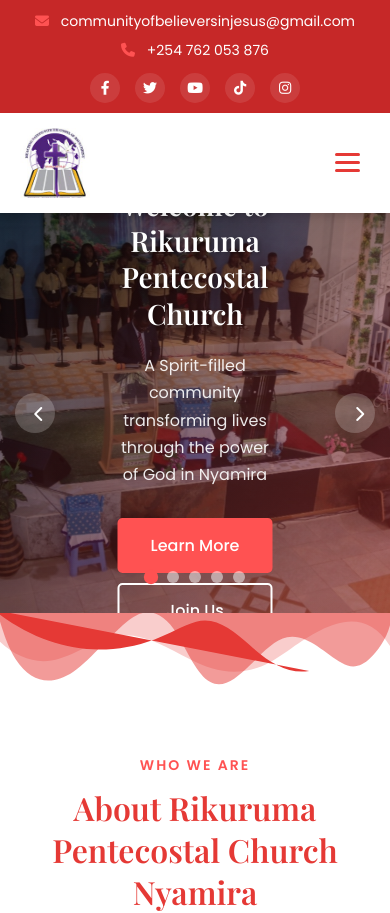
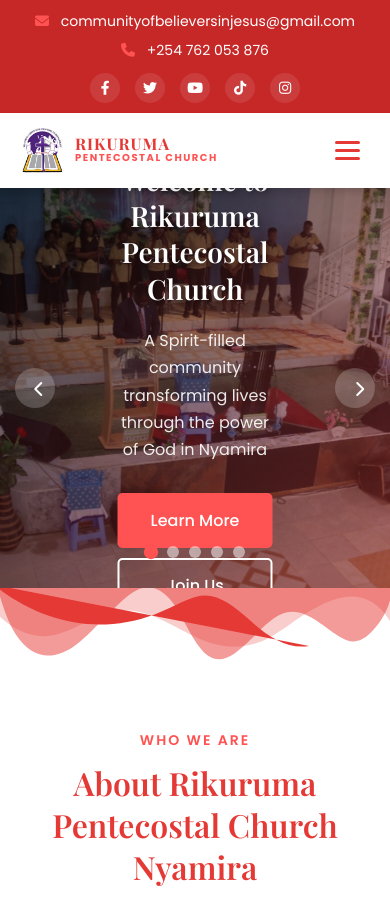
Before and after one commit to Kennedy-Mutuku/RIKURUMA-PENTECOSTAL-CHURCH-NYAMIRA-Front-End, a React (Vite) app: page / in a window 390 px wide. Shown: the top 913 px of the page. Built offline with nearby package versions, Linux system fonts and the light colour scheme.

Commit message:
Optimize mobile navbar: add church branding, fix hamburger toggle, and implement accordion dropdowns

```diff
--- a/src/components/Navbar.jsx
+++ b/src/components/Navbar.jsx
@@ -3,9 +3,18 @@
 
 const Navbar = () => {
     const [mobileMenuOpen, setMobileMenuOpen] = useState(false);
+    const [activeDropdown, setActiveDropdown] = useState(null);
 
     const toggleMobileMenu = () => {
         setMobileMenuOpen(!mobileMenuOpen);
+        setActiveDropdown(null);
+    };
+
+    const toggleDropdown = (e, index) => {
+        if (window.innerWidth <= 1024) {
+            e.preventDefault();
+            setActiveDropdown(activeDropdown === index ? null : index);
+        }
     };
 
     return (
@@ -30,56 +39,61 @@
             </div>
 
             {/* Header */}
-            <header className="header">
+            <header className={`header ${mobileMenuOpen ? 'nav-open' : ''}`}>
                 <div className="container">
                     <div className="header-content">
                         <div className="logo">
-                            <Link to="/">
+                            <Link to="/" className="logo-link">
                                 <img src="/images/logo.png" alt="Rikuruma Pentecostal Church Nyamira" className="logo-img" />
+                                <div className="logo-text">
+                                    <h1>RIKURUMA</h1>
+                                    <span>PENTECOSTAL CHURCH</span>
+                                </div>
                             </Link>
                         </div>
-                        <nav className={`main-nav ${mobileMenuOpen ? 'active' : ''}`}>
-                            <ul className="nav-menu">
-                                <li><NavLink to="/" className={({ isActive }) => isActive ? "active" : ""}>Home</NavLink></li>
-                                <li className="dropdown">
-                                    <NavLink to="/about">About Us <i className="fas fa-chevron-down"></i></NavLink>
+                        <nav className="main-nav">
+                            <ul className={`nav-menu ${mobileMenuOpen ? 'active' : ''}`}>
+                                <li><NavLink to="/" className={({ isActive }) => isActive ? "active" : ""} onClick={() => setMobileMenuOpen(false)}>Home</NavLink></li>
+                                <li className={`dropdown ${activeDropdown === 1 ? 'active' : ''}`}>
+                                    <NavLink to="/about" onClick={(e) => toggleDropdown(e, 1)}>About Us <i className="fas fa-chevron-down"></i></NavLink>
                                     <ul className="dropdown-menu">
-                                        <li><Link to="/about#who-we-are">Who We Are</Link></li>
-                                        <li><Link to="/about#our-history">Our History</Link></li>
-                                        <li><Link to="/about#vision-mission">Vision & Mission</Link></li>
-                                        <li><Link to="/about#leadership">Leadership Team</Link></li>
-                                        <li><Link to="/about#statement-of-faith">Statement of Faith</Link></li>
+                                        <li><Link to="/about#who-we-are" onClick={() => setMobileMenuOpen(false)}>Who We Are</Link></li>
+                                        <li><Link to="/about#our-history" onClick={() => setMobileMenuOpen(false)}>Our History</Link></li>
+                                        <li><Link to="/about#vision-mission" onClick={() => setMobileMenuOpen(false)}>Vision & Mission</Link></li>
+                                        <li><Link to="/about#leadership" onClick={() => setMobileMenuOpen(false)}>Leadership Team</Link></li>
+                                        <li><Link to="/about#statement-of-faith" onClick={() => setMobileMenuOpen(false)}>Statement of Faith</Link></li>
                                     </ul>
                                 </li>
-                                <li className="dropdown">
-                                    <NavLink to="/ministries">Ministries <i className="fas fa-chevron-down"></i></NavLink>
+                                <li className={`dropdown ${activeDropdown === 2 ? 'active' : ''}`}>
+                                    <NavLink to="/ministries" onClick={(e) => toggleDropdown(e, 2)}>Ministries <i className="fas fa-chevron-down"></i></NavLink>
                                     <ul className="dropdown-menu">
-                                        <li><Link to="/ministries#evangelism">Evangelism</Link></li>
-                                        <li><Link to="/ministries#discipleship">Discipleship</Link></li>
-                                        <li><Link to="/ministries#youth-ministry">Youth Ministry</Link></li>
-                                        <li><Link to="/ministries#women-ministry">Women Ministry</Link></li>
-                                        <li><Link to="/ministries#men-ministry">Men Ministry</Link></li>
-                                        <li><Link to="/ministries#children-ministry">Children Ministry</Link></li>
-                                        <li><Link to="/ministries#community-outreach">Community Outreach</Link></li>
+                                        <li><Link to="/ministries#evangelism" onClick={() => setMobileMenuOpen(false)}>Evangelism</Link></li>
+                                        <li><Link to="/ministries#discipleship" onClick={() => setMobileMenuOpen(false)}>Discipleship</Link></li>
+                                        <li><Link to="/ministries#youth-ministry" onClick={() => setMobileMenuOpen(false)}>Youth Ministry</Link></li>
+                                        <li><Link to="/ministries#women-ministry" onClick={() => setMobileMenuOpen(false)}>Women Ministry</Link></li>
+                                        <li><Link to="/ministries#men-ministry" onClick={() => setMobileMenuOpen(false)}>Men Ministry</Link></li>
+                                        <li><Link to="/ministries#children-ministry" onClick={() => setMobileMenuOpen(false)}>Children Ministry</Link></li>
+                                        <li><Link to="/ministries#community-outreach" onClick={() => setMobileMenuOpen(false)}>Community Outreach</Link></li>
                                     </ul>
                                 </li>
-                                <li className="dropdown">
-                                    <NavLink to="/programs">Programs <i className="fas fa-chevron-down"></i></NavLink>
+                                <li className={`dropdown ${activeDropdown === 3 ? 'active' : ''}`}>
+                                    <NavLink to="/programs" onClick={(e) => toggleDropdown(e, 3)}>Programs <i className="fas fa-chevron-down"></i></NavLink>
                                     <ul className="dropdown-menu">
-                                        <li><Link to="/programs#missions">Mission Trips</Link></li>
-                                        <li><Link to="/programs#bible-study">Bible Study</Link></li>
-                                        <li><Link to="/programs#prayer">Prayer Programs</Link></li>
-                                        <li><Link to="/programs#training">Leadership Training</Link></li>
+                                        <li><Link to="/programs#missions" onClick={() => setMobileMenuOpen(false)}>Mission Trips</Link></li>
+                                        <li><Link to="/programs#bible-study" onClick={() => setMobileMenuOpen(false)}>Bible Study</Link></li>
+                                        <li><Link to="/programs#prayer" onClick={() => setMobileMenuOpen(false)}>Prayer Programs</Link></li>
+                                        <li><Link to="/programs#training" onClick={() => setMobileMenuOpen(false)}>Leadership Training</Link></li>
                                     </ul>
                                 </li>
-                                <li><NavLink to="/events">Events</NavLink></li>
-                                <li><NavLink to="/gallery">Gallery</NavLink></li>
-                                <li><NavLink to="/contact">Contact</NavLink></li>
+                                <li><NavLink to="/events" onClick={() => setMobileMenuOpen(false)}>Events</NavLink></li>
+                                <li><NavLink to="/gallery" onClick={() => setMobileMenuOpen(false)}>Gallery</NavLink></li>
+                                <li><NavLink to="/contact" onClick={() => setMobileMenuOpen(false)}>Contact</NavLink></li>
+                                <li className="mobile-only"><Link to="/donate" className="btn btn-primary" onClick={() => setMobileMenuOpen(false)}>Donate Now</Link></li>
                             </ul>
                             <div className="nav-buttons">
                                 <Link to="/donate" className="btn btn-primary">Donate</Link>
                             </div>
-                            <div className="mobile-menu-toggle" onClick={toggleMobileMenu}>
+                            <div className={`mobile-menu-toggle ${mobileMenuOpen ? 'active' : ''}`} onClick={toggleMobileMenu}>
                                 <span></span>
                                 <span></span>
                                 <span></span>
--- a/src/styles/style.css
+++ b/src/styles/style.css
@@ -382,6 +382,10 @@
     padding: 10px 25px;
 }
 
+.mobile-only {
+    display: none;
+}
+
 /* Mobile Menu Toggle */
 .mobile-menu-toggle {
     display: none;
@@ -1781,10 +1785,56 @@
     transform: translateY(-5px);
 }
 
-/* ===================================
-   Responsive Styles
-   =================================== */
+/* Logo Styles */
+.logo-link {
+    display: flex;
+    align-items: center;
+    gap: 12px;
+}
+
+.logo-img {
+    height: 60px;
+    width: auto;
+    transition: var(--transition);
+}
+
+.logo-text {
+    display: flex;
+    flex-direction: column;
+}
+
+.logo-text h1 {
+    font-size: 1.4rem;
+    font-weight: 800;
+    color: var(--primary-color);
+    margin: 0;
+    line-height: 1;
+    letter-spacing: 1px;
+}
+
+.logo-text span {
+    font-size: 0.75rem;
+    font-weight: 700;
+    color: var(--secondary-color);
+    text-transform: uppercase;
+    letter-spacing: 1.5px;
+    line-height: 1.2;
+}
+
+/* Updated Responsive Styles */
 @media (max-width: 1024px) {
+    .logo-text h1 {
+        font-size: 1.1rem;
+    }
+
+    .logo-text span {
+        font-size: 0.65rem;
+    }
+
+    .logo-img {
+        height: 45px;
+    }
+
     .nav-menu {
         display: none;
     }
@@ -1795,6 +1845,19 @@
 
     .mobile-menu-toggle {
         display: flex;
+    }
+
+    /* Hamburger Animation to X */
+    .mobile-menu-toggle.active span:nth-child(1) {
+        transform: translateY(8px) rotate(45deg);
+    }
+
+    .mobile-menu-toggle.active span:nth-child(2) {
+        opacity: 0;
+    }
+
+    .mobile-menu-toggle.active span:nth-child(3) {
+        transform: translateY(-8px) rotate(-45deg);
     }
 
     .nav-menu.active {
@@ -1804,14 +1867,41 @@
         top: 100%;
         left: 0;
         right: 0;
-        background-color: var(--bg-white);
-        padding: 20px;
-        box-shadow: var(--shadow);
+        background-color: rgba(255, 255, 255, 0.98);
+        backdrop-filter: blur(10px);
+        padding: 20px 0;
+        box-shadow: 0 10px 30px rgba(0, 0, 0, 0.1);
+        z-index: 1000;
+        border-top: 1px solid rgba(229, 57, 53, 0.1);
+        animation: slideDown 0.3s ease-out;
+    }
+
+    @keyframes slideDown {
+        from {
+            opacity: 0;
+            transform: translateY(-10px);
+        }
+
+        to {
+            opacity: 1;
+            transform: translateY(0);
+        }
+    }
+
+    .nav-menu.active li {
+        width: 100%;
     }
 
     .nav-menu.active>li>a {
-        padding: 15px;
-        border-bottom: 1px solid var(--border-color);
+        padding: 15px 30px;
+        border-bottom: 1px solid rgba(0, 0, 0, 0.05);
+        width: 100%;
+        font-weight: 600;
+    }
+
+    .nav-menu.active .mobile-only {
+        display: block;
+        padding: 20px 30px;
     }
 
     .dropdown-menu {
@@ -1822,9 +1912,14 @@
         box-shadow: none;
         padding-left: 20px;
         display: none;
+        background: rgba(0, 0, 0, 0.02);
     }
 
     .dropdown.active .dropdown-menu {
+        display: block;
+    }
+
+    .mobile-only {
         display: block;
     }
 
```
